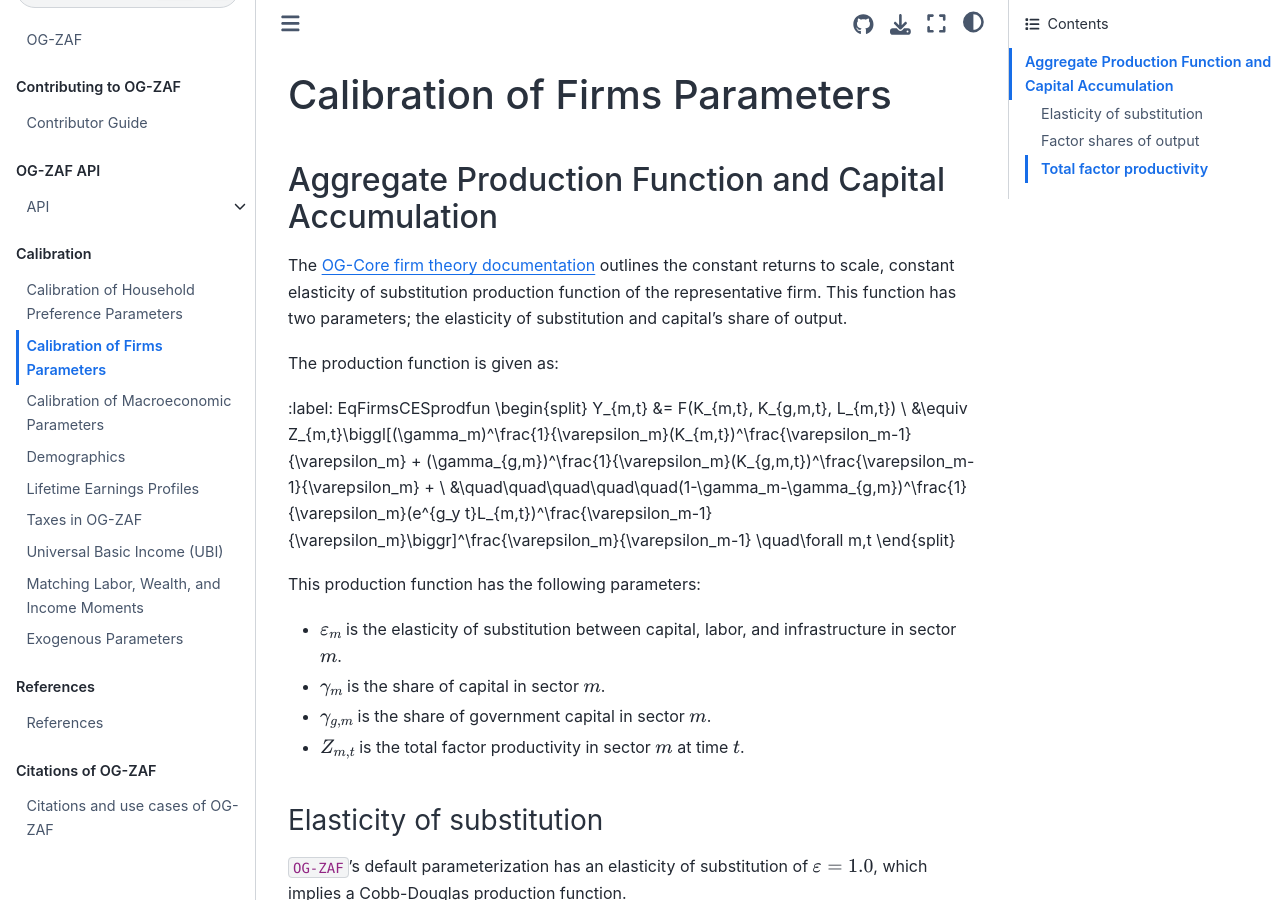
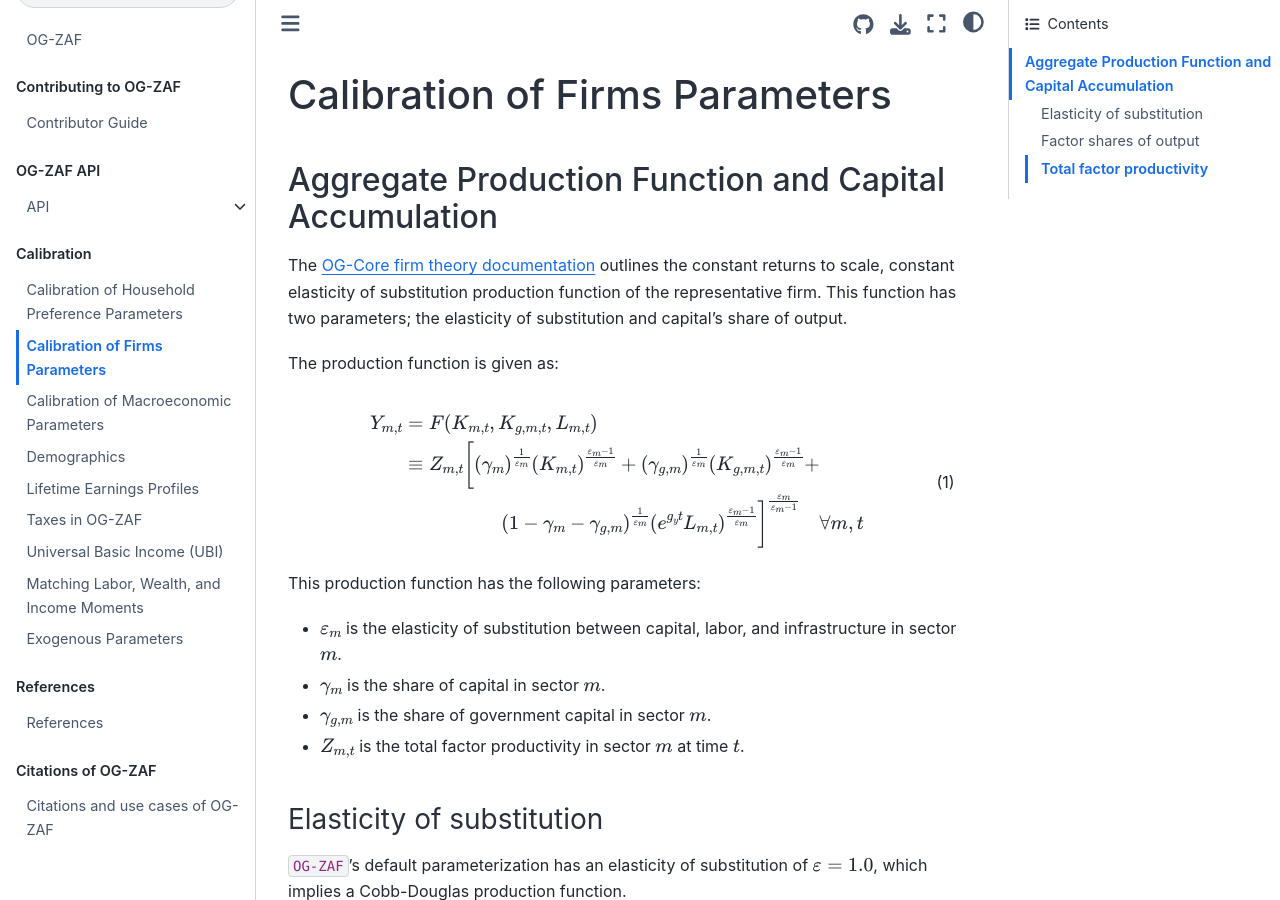
Before and after one commit to EAPD-DRB/OG-ZAF, a Jupyter Book: the page built from docs/book/content/calibration/firms.md, in a window 1280 px wide and 900 px high. Built offline with Jupyter Book 1.0.4 settings and Sphinx 7.4.7 and the Sphinx Book theme 1.1.4, drawn with Linux system fonts in a browser that asks for light colours.

Commit message:
fix firm eq

````diff
--- a/docs/book/content/calibration/firms.md
+++ b/docs/book/content/calibration/firms.md
@@ -7,12 +7,14 @@ The [OG-Core firm theory documentation](https://pslmodels.github.io/OG-Core/cont
 
 The production function is given as:
 
+```{math}
 :label: EqFirmsCESprodfun
   \begin{split}
     Y_{m,t} &= F(K_{m,t}, K_{g,m,t}, L_{m,t}) \\
     &\equiv Z_{m,t}\biggl[(\gamma_m)^\frac{1}{\varepsilon_m}(K_{m,t})^\frac{\varepsilon_m-1}{\varepsilon_m} + (\gamma_{g,m})^\frac{1}{\varepsilon_m}(K_{g,m,t})^\frac{\varepsilon_m-1}{\varepsilon_m} + \\
     &\quad\quad\quad\quad\quad(1-\gamma_m-\gamma_{g,m})^\frac{1}{\varepsilon_m}(e^{g_y t}L_{m,t})^\frac{\varepsilon_m-1}{\varepsilon_m}\biggr]^\frac{\varepsilon_m}{\varepsilon_m-1} \quad\forall m,t
   \end{split}
+```
 
   This production function has the following parameters:
   * $\varepsilon_m$ is the elasticity of substitution between capital, labor, and infrastructure in sector $m$.
````
Also changed, not shown: docs/book/content/calibration/taxes.md (+1 -1 lines).
